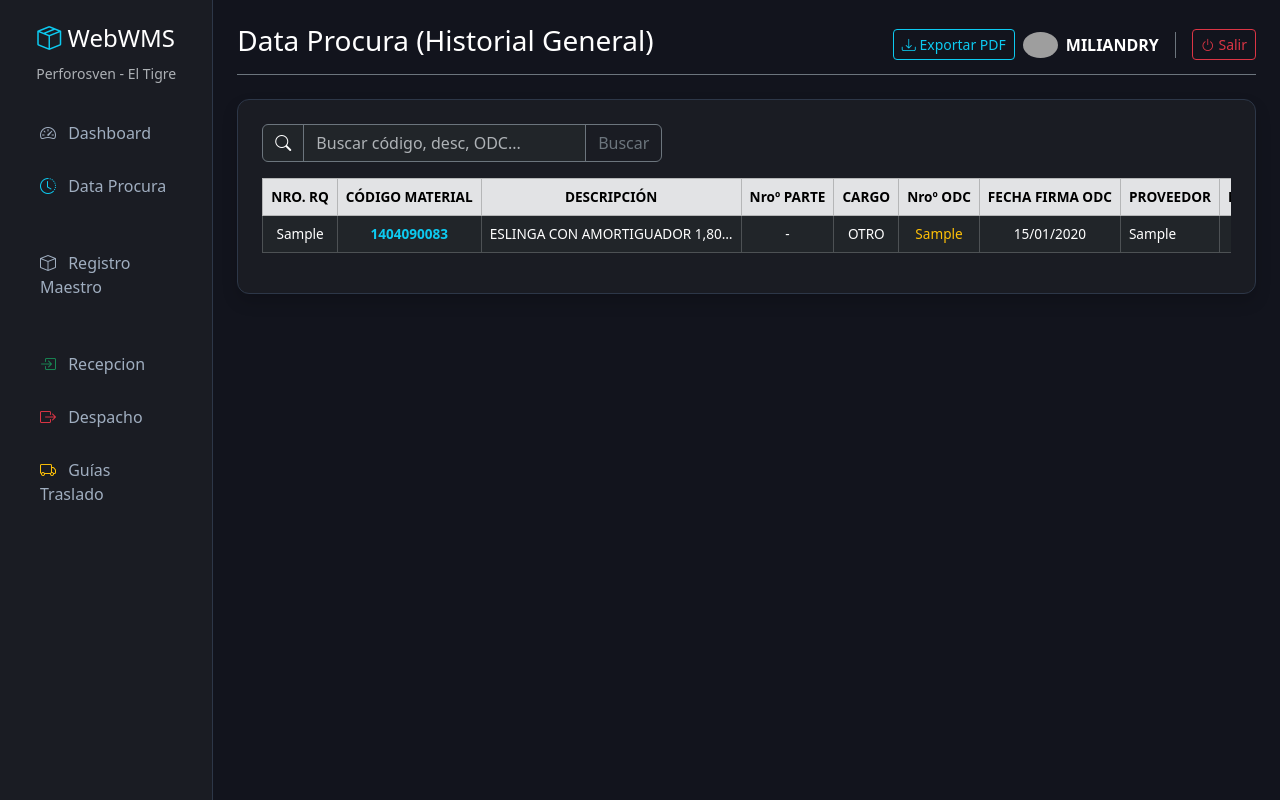
After one commit to miliandrymaradey/Pasantias2026-Proyecto-Almacen, a Django app: page /entradas/procura/ in a window 1280 px wide. The commit adds this page. Run offline with Django 5.2, Linux system fonts and the light colour scheme; a user stored in the database is signed in; data comes from the database, SQL or seed files in the repository; both versions use the stored data as it was after the commit; tables that the repository leaves empty hold one stand-in row (values such as "Sample post"); grey boxes are pictures that could not be loaded.

Commit message:
data procura

```diff
--- a/inventario/forms.py
+++ b/inventario/forms.py
@@ -17,10 +17,13 @@ class ReporteRecepcionForm(forms.ModelForm):
 class DetalleRecepcionForm(forms.ModelForm):
     class Meta:
         model = DetalleRecepcion
-        fields = ['fecha_recepcion', 'nro_rq', 'departamento', 'material', 'nro_odc', 'nro_nota_entrega', 'proveedor', 'cantidad_solicitada', 'cantidad_recibida', 'precio_unitario', 'observaciones']
+        fields = ['fecha_recepcion', 'nro_rq', 'departamento', 'material', 'nro_odc', 'fecha_firma_odc', 'moneda', 'eta', 'nro_nota_entrega', 'proveedor', 'cantidad_solicitada', 'cantidad_recibida', 'precio_unitario', 'observaciones']
         widgets = {
             'material': forms.Select(attrs={'class': 'form-select bg-dark text-white border-secondary'}),
             'nro_odc': forms.TextInput(attrs={'class': 'form-control bg-dark text-white border-secondary'}),
+            'fecha_firma_odc': forms.DateInput(attrs={'type': 'date', 'class': 'form-control bg-dark text-white border-secondary'}),
+            'moneda': forms.TextInput(attrs={'class': 'form-control bg-dark text-white border-secondary', 'placeholder': 'Ej. USD, EUR, Bs'}),
+            'eta': forms.DateInput(attrs={'type': 'date', 'class': 'form-control bg-dark text-white border-secondary'}),
             'nro_nota_entrega': forms.TextInput(attrs={'class': 'form-control bg-dark text-white border-secondary'}),
             'proveedor': forms.TextInput(attrs={'class': 'form-control bg-dark text-white border-secondary'}),
             'cantidad_solicitada': forms.NumberInput(attrs={'class': 'form-control bg-dark text-white border-secondary'}),
--- a/inventario/models.py
+++ b/inventario/models.py
@@ -151,8 +151,23 @@ class DetalleRecepcion(models.Model):
     cantidad_recibida = models.DecimalField(max_digits=10, decimal_places=2, verbose_name="Cant. Recibida Física")
     precio_unitario = models.DecimalField(max_digits=12, decimal_places=2, blank=True, null=True, verbose_name="U.P. (USD)")
 
+    # --- NUEVOS CAMPOS DATA PROCURA ---
+    fecha_firma_odc = models.DateField(blank=True, null=True, verbose_name="Fecha de Firma ODC")
+    moneda = models.CharField(max_length=10, default='USD', verbose_name="Moneda")
+    eta = models.DateField(blank=True, null=True, verbose_name="ETA")
+
     # Observaciones Manuales
     observaciones = models.CharField(max_length=255, blank=True, null=True, verbose_name="Observaciones")
+
+    @property
+    def total_esperado(self):
+        up = self.precio_unitario if self.precio_unitario else Decimal('0.00')
+        return (self.cantidad_solicitada * up)
+
+    @property
+    def valor_recibido(self):
+        up = self.precio_unitario if self.precio_unitario else Decimal('0.00')
+        return (self.cantidad_recibida * up)
 
     @property
     def cantidad_despachada(self):
--- a/inventario/templates/inventario/base.html
+++ b/inventario/templates/inventario/base.html
@@ -35,6 +35,11 @@
                     <a class="nav-link" href="{% url 'dashboard' %}"><i class="bi bi-speedometer2 me-2"></i> Dashboard</a>
                 </li>
                 <li class="nav-item">
+                    <a class="nav-link" href="{% url 'data_procura' %}">
+                        <i class="bi bi-clock-history text-info me-2"></i> Data Procura
+                    </a>
+                </li>
+                <li class="nav-item mt-4">
                     <a class="nav-link" href="{% url 'lista_materiales' %}"><i class="bi bi-box me-2"></i> Registro Maestro</a>
                 </li>
                 <li class="nav-item mt-4">
--- /dev/null
+++ b/inventario/templates/inventario/data_procura.html
@@ -0,0 +1,96 @@
+{% extends "inventario/base.html" %}
+
+{% block title %}Data Procura - WMS{% endblock %}
+{% block header %}Data Procura (Historial General){% endblock %}
+
+{% block content %}
+<div class="card p-4 shadow mb-4">
+    <div class="d-flex justify-content-between mb-3 align-items-center">
+        <form method="GET" class="d-flex" style="width: 400px;">
+            <div class="input-group">
+                <span class="input-group-text bg-dark text-white border-secondary"><i class="bi bi-search"></i></span>
+                <input type="text" name="buscar" class="form-control bg-dark text-white border-secondary" placeholder="Buscar código, desc, ODC..." value="{{ query }}">
+                <button class="btn btn-outline-secondary" type="submit">Buscar</button>
+            </div>
+        </form>
+    </div>
+
+    <div class="table-responsive" style="max-height: 70vh; overflow-y: auto;">
+        <table class="table table-dark table-hover table-bordered align-middle text-center" style="font-size: 0.85rem; white-space: nowrap;">
+            <thead class="table-secondary sticky-top">
+                <tr>
+                    <th>NRO. RQ</th>
+                    <th>CÓDIGO MATERIAL</th>
+                    <th>DESCRIPCIÓN</th>
+                    <th>Nroº PARTE</th>
+                    <th>CARGO</th>
+                    <th>Nroº ODC</th>
+                    <th>FECHA FIRMA ODC</th>
+                    <th>PROVEEDOR</th>
+                    <th>MONEDA</th>
+                    <th>CANT SOLICITADA</th>
+                    <th>U.M.</th>
+                    <th>U.P.</th>
+                    <th>TOTAL</th>
+                    <th>ETA</th>
+                    <th>FECHA RECEPCIÓN</th>
+                    <th>CANT RECIBIDA</th>
+                    <th>U.M.</th>
+                    <th>VALOR</th>
+                    <th>NOTA ENTREGA</th>
+                </tr>
+            </thead>
+            <tbody>
+                {% for item in items %}
+                <tr>
+                    <td>{{ item.nro_rq|default:"-" }}</td>
+                    <td class="text-info fw-bold">{{ item.material.codigo }}</td>
+                    <td class="text-start" title="{{ item.material.descripcion }}">{{ item.material.descripcion|truncatechars:30 }}</td>
+                    <td>{{ item.material.nro_parte|default:"-" }}</td>
+                    <td>{{ item.material.cargo }}</td>
+                    <td class="text-warning">{{ item.nro_odc|default:"-" }}</td>
+                    <td>{{ item.fecha_firma_odc|date:"d/m/Y"|default:"-" }}</td>
+                    <td class="text-start">{{ item.proveedor|default:"-" }}</td>
+                    <td>{{ item.moneda }}</td>
+                    <td class="text-warning fw-bold">{{ item.cantidad_solicitada }}</td>
+                    <td>{{ item.material.unidad_medida }}</td>
+                    <td>{{ item.precio_unitario|default:"0.00" }}</td>
+                    <td>{{ item.total_esperado|floatformat:2 }}</td>
+                    <td>{{ item.eta|date:"d/m/Y"|default:"-" }}</td>
+                    <td class="text-success">{{ item.fecha_recepcion|date:"d/m/Y" }}</td>
+                    <td class="text-success fw-bold">{{ item.cantidad_recibida }}</td>
+                    <td>{{ item.material.unidad_medida }}</td>
+                    <td>{{ item.valor_recibido|floatformat:2 }}</td>
+                    <td>{{ item.nro_nota_entrega|default:"-" }}</td>
+                </tr>
+                {% empty %}
+                <tr>
+                    <td colspan="19" class="text-center py-4 text-muted">
+                        No hay registros en historial.
+                    </td>
+                </tr>
+                {% endfor %}
+            </tbody>
+        </table>
+    </div>
+
+    <!-- Paginación -->
+    {% if items.has_other_pages %}
+    <nav class="mt-3">
+        <ul class="pagination pagination-sm justify-content-center bg-dark">
+            {% if items.has_previous %}
+            <li class="page-item"><a class="page-link bg-dark text-white border-secondary" href="?page=1{% if query %}&buscar={{ query }}{% endif %}">&laquo;</a></li>
+            <li class="page-item"><a class="page-link bg-dark text-white border-secondary" href="?page={{ items.previous_page_number }}{% if query %}&buscar={{ query }}{% endif %}">Anterior</a></li>
+            {% endif %}
+
+            <li class="page-item active"><span class="page-link bg-secondary border-secondary">Página {{ items.number }} de {{ items.paginator.num_pages }}</span></li>
+
+            {% if items.has_next %}
+            <li class="page-item"><a class="page-link bg-dark text-info border-secondary" href="?page={{ items.next_page_number }}{% if query %}&buscar={{ query }}{% endif %}">Siguiente</a></li>
+            <li class="page-item"><a class="page-link bg-dark text-info border-secondary" href="?page={{ items.paginator.num_pages }}{% if query %}&buscar={{ query }}{% endif %}">&raquo;</a></li>
+            {% endif %}
+        </ul>
+    </nav>
+    {% endif %}
+</div>
+{% endblock %}
--- a/inventario/views.py
+++ b/inventario/views.py
@@ -287,3 +287,34 @@ def generar_pdf_guia(request, guia_id):
     if pisa_status.err:
         return HttpResponse('Tuvimos errores al generar el PDF: <pre>' + html + '</pre>')
     return response
+
+# ==================================================
+# VISTA 13: Data Procura (Historial de Entradas)
+# ==================================================
+@login_required(login_url='login')
+def data_procura(request):
+    query = request.GET.get('buscar', '').strip()
+
+    # Traemos todos los detalles de recepción con su material
+    items_qs = DetalleRecepcion.objects.select_related('material', 'reporte').all().order_by('-fecha_recepcion', '-id')
+
+    if query:
+        items_qs = items_qs.filter(
+            Q(material__codigo__icontains=query) |
+            Q(material__descripcion__icontains=query) |
+            Q(nro_odc__icontains=query) |
+            Q(nro_rq__icontains=query) |
+            Q(proveedor__icontains=query) |
+            Q(nro_nota_entrega__icontains=query)
+        )
+
+    # Paginar resultados
+    paginator = Paginator(items_qs, 50)
+    page_number = request.GET.get('page')
+    items_paginados = paginator.get_page(page_number)
+
+    contexto = {
+        'items': items_paginados,
+        'query': query
+    }
+    return render(request, 'inventario/data_procura.html', contexto)
--- a/sistema_wms/urls.py
+++ b/sistema_wms/urls.py
@@ -30,6 +30,7 @@ urlpatterns = [
 
     # NUEVA RUTA AQUI
     path('entradas/', views.lista_entradas, name='lista_entradas'),
+    path('entradas/procura/', views.data_procura, name='data_procura'),
 
     # NUEVA RUTA:
     path('entradas/nueva/', views.crear_recepcion, name='crear_recepcion'),
```
Also changed, not shown: db.sqlite3, inventario/migrations/0002_detallerecepcion_eta_and_more.py (added).
